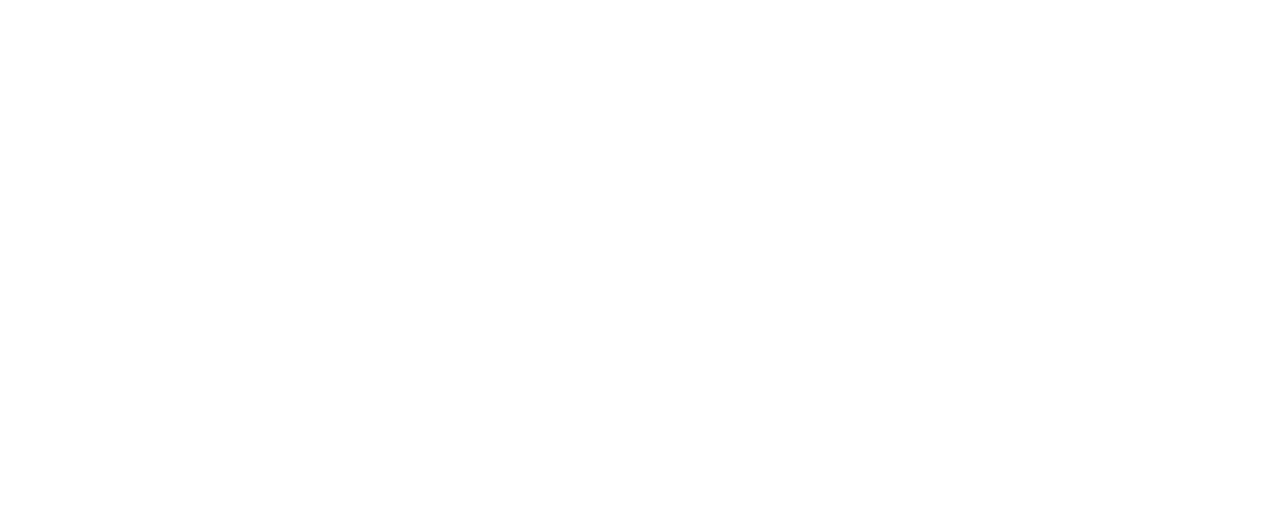
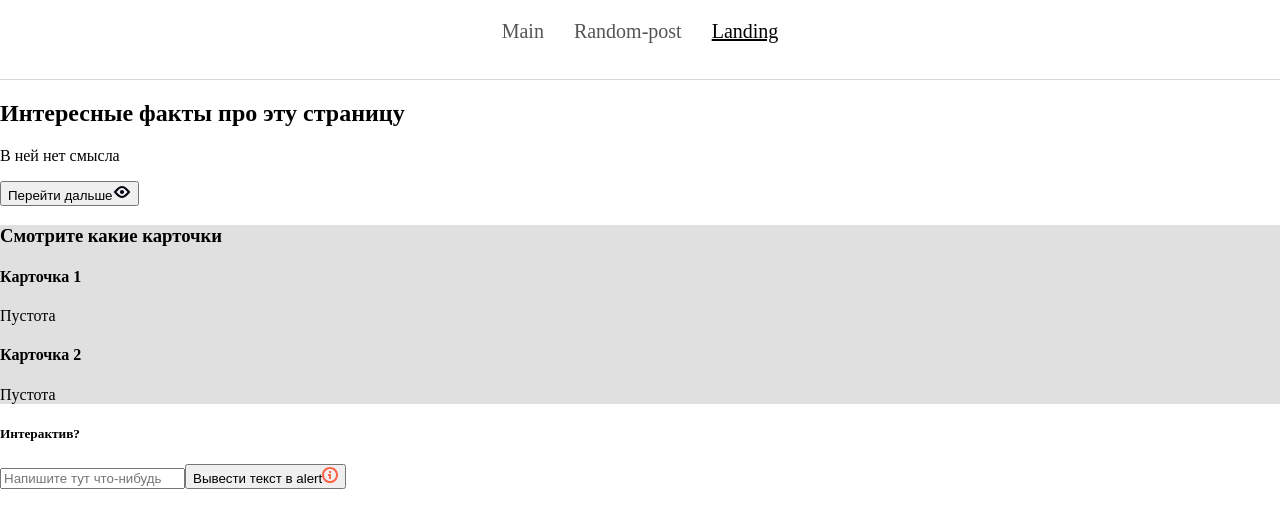
Before and after one commit to Visheyt/fuse8-study, a React (Vite) app: page /landing in a window 1280 px wide. Before the commit this address had no page. Shown: the top 528 px of the page. Built offline with nearby package versions, Linux system fonts and the light colour scheme.

Commit message:
lesson-3 add landing page, landing route, landing header link

```diff
--- a/src/app/main.tsx
+++ b/src/app/main.tsx
@@ -1,4 +1,3 @@
-/* eslint-disable no-undef */
 import { StrictMode } from 'react';
 import { createRoot } from 'react-dom/client';
 import './index.scss';
@@ -7,6 +6,7 @@
 import { Main } from '@/pages/main/main';
 import { RandomPost } from '@/pages/random-post/random-post';
 import App from './App';
+import { Landing } from '@/pages/landing/landing';
 
 createRoot(document.getElementById('root')!).render(
   <StrictMode>
@@ -15,6 +15,7 @@
         <Route path="/" element={<App />}>
           <Route path={routes.main.getLink()} element={<Main />} />
           <Route path={routes.randomPost.getLink()} element={<RandomPost />} />
+          <Route path={routes.landing.getLink()} element={<Landing />} />
         </Route>
       </Routes>
     </BrowserRouter>
--- /dev/null
+++ b/src/pages/landing/landing.module.scss
@@ -0,0 +1,61 @@
+.example-homework {
+  padding: 0;
+  margin: 0;
+  overflow-x: hidden;
+  font-family: Arial, sans-serif;
+
+  .screen {
+    box-sizing: border-box;
+    display: flex;
+    flex-direction: column;
+    align-items: center;
+    justify-content: center;
+    height: 100vh;
+    padding: 20px;
+    text-align: center;
+  }
+
+  .block {
+    box-sizing: border-box;
+    display: flex;
+    flex-direction: column;
+    align-items: center;
+    justify-content: center;
+    height: 100vh;
+    padding: 20px;
+    text-align: center;
+    width: 101vw;
+    max-width: 100%;
+  }
+
+  button {
+    padding: 10px 20px;
+    margin-top: 10px;
+    font-size: 1rem;
+    color: white;
+    cursor: pointer;
+    background-color: #007bff;
+    border: none;
+  }
+
+  .cards-container {
+    display: flex;
+    gap: 20px;
+    justify-content: center;
+  }
+
+  .card {
+    width: 300px;
+    margin: 20px;
+    padding: 20px;
+    overflow: hidden;
+    background-color: white;
+    border: 1px solid #ccc;
+    border-radius: 8px;
+    box-shadow: 0 2px 4px rgb(0 0 0 / 10%);
+  }
+
+  input {
+    padding: 20px;
+  }
+}
--- /dev/null
+++ b/src/pages/landing/landing.tsx
@@ -0,0 +1,87 @@
+import { useNavigate } from 'react-router';
+import './landing.module.scss';
+export const Landing = () => {
+  const navigate = useNavigate();
+
+  return (
+    <div className="example-homework">
+      <div className="screen">
+        <h2>Интересные факты про эту страницу</h2>
+
+        <p>В ней нет смысла</p>
+        <button onClick={() => navigate('#second-screen')}>
+          Перейти дальше
+          <svg
+            width="18"
+            height="16"
+            viewBox="0 0 18 16"
+            fill="none"
+            xmlns="http://www.w3.org/2000/svg"
+          >
+            <path
+              d="M9 3C5.89067 3 4.33333 5.5 2 8C4.33333 10.5 5.89067 13 9 13C12.1093 13 13.6667 10.5 16 8C13.6667 5.5 12.1093 3 9 3Z"
+              stroke="#01010E"
+              strokeWidth="2"
+            />
+            <path
+              d="M8 8C8 8.13132 8.02587 8.26136 8.07612 8.38268C8.12638 8.50401 8.20003 8.61425 8.29289 8.70711C8.38575 8.79997 8.49599 8.87362 8.61732 8.92388C8.73864 8.97413 8.86868 9 9 9C9.13132 9 9.26136 8.97413 9.38268 8.92388C9.50401 8.87362 9.61425 8.79997 9.70711 8.70711C9.79997 8.61425 9.87362 8.50401 9.92388 8.38268C9.97413 8.26136 10 8.13132 10 8C10 7.86868 9.97413 7.73864 9.92388 7.61732C9.87362 7.49599 9.79997 7.38575 9.70711 7.29289C9.61425 7.20003 9.50401 7.12638 9.38268 7.07612C9.26136 7.02587 9.13132 7 9 7C8.86868 7 8.73864 7.02587 8.61732 7.07612C8.49599 7.12638 8.38575 7.20003 8.29289 7.29289C8.20003 7.38575 8.12638 7.49599 8.07612 7.61732C8.02587 7.73864 8 7.86868 8 8Z"
+              stroke="#01010E"
+              strokeWidth="2"
+            />
+          </svg>
+        </button>
+      </div>
+
+      <div
+        className="screen"
+        id="second-screen"
+        style={{ backgroundColor: '#e0e0e0' }}
+      >
+        <h3>Смотрите какие карточки</h3>
+        <div className="cards-container">
+          <div className="card">
+            <h4>Карточка 1</h4>
+            <p>Пустота</p>
+          </div>
+          <div className="card">
+            <h4>Карточка 2</h4> <p>Пустота</p>
+          </div>
+        </div>
+      </div>
+
+      <div className="block">
+        <h5>Интерактив?</h5>
+        <input type="text" placeholder="Напишите тут что-нибудь" />
+        <button onClick={() => navigate('#')}>
+          Вывести текст в alert
+          <svg
+            xmlns="http://www.w3.org/2000/svg"
+            width="16"
+            height="16"
+            viewBox="0 0 16 16"
+            fill="tomato"
+          >
+            <g clipPath="url(#clip0_859_20025)">
+              <path
+                fillRule="evenodd"
+                clipRule="evenodd"
+                d="M2.34315 2.34315C3.84344 0.842855 5.87827 0 8 0C10.1217 0 12.1566 0.842855 13.6569 2.34315C15.1571 3.84344 16 5.87827 16 8C16 10.1217 15.1571 12.1566 13.6569 13.6569C12.1566 15.1571 10.1217 16 8 16C5.87827 16 3.84344 15.1571 2.34315 13.6569C0.842855 12.1566 0 10.1217 0 8C0 5.87827 0.842855 3.84344 2.34315 2.34315ZM8 2C6.4087 2 4.88258 2.63214 3.75736 3.75736C2.63214 4.88258 2 6.4087 2 8C2 9.5913 2.63214 11.1174 3.75736 12.2426C4.88258 13.3679 6.4087 14 8 14C9.5913 14 11.1174 13.3679 12.2426 12.2426C13.3679 11.1174 14 9.5913 14 8C14 6.4087 13.3679 4.88258 12.2426 3.75736C11.1174 2.63214 9.5913 2 8 2Z"
+              />
+              <path
+                fillRule="evenodd"
+                clipRule="evenodd"
+                d="M7 9H6V7H9V12H7V9Z"
+              />
+              <path fillRule="evenodd" clipRule="evenodd" d="M9 4V6H7V4H9Z" />
+            </g>
+            <defs>
+              <clipPath id="clip0_859_20025">
+                <rect width="16" height="16" />
+              </clipPath>
+            </defs>
+          </svg>
+        </button>
+      </div>
+    </div>
+  );
+};
--- a/src/shared/services/routes.ts
+++ b/src/shared/services/routes.ts
@@ -11,4 +11,8 @@
     getLink: () => 'random-post',
     pathName: '/random-post',
   },
+  landing: {
+    getLink: () => 'landing',
+    pathName: '/landing',
+  },
 };
--- a/src/shared/ui/header/header.tsx
+++ b/src/shared/ui/header/header.tsx
@@ -15,6 +15,9 @@
         <NavLink className={getNavClass} to={routes.randomPost.getLink()}>
           Random-post
         </NavLink>
+        <NavLink className={getNavClass} to={routes.landing.getLink()}>
+          Landing
+        </NavLink>
       </nav>
     </header>
   );
```
